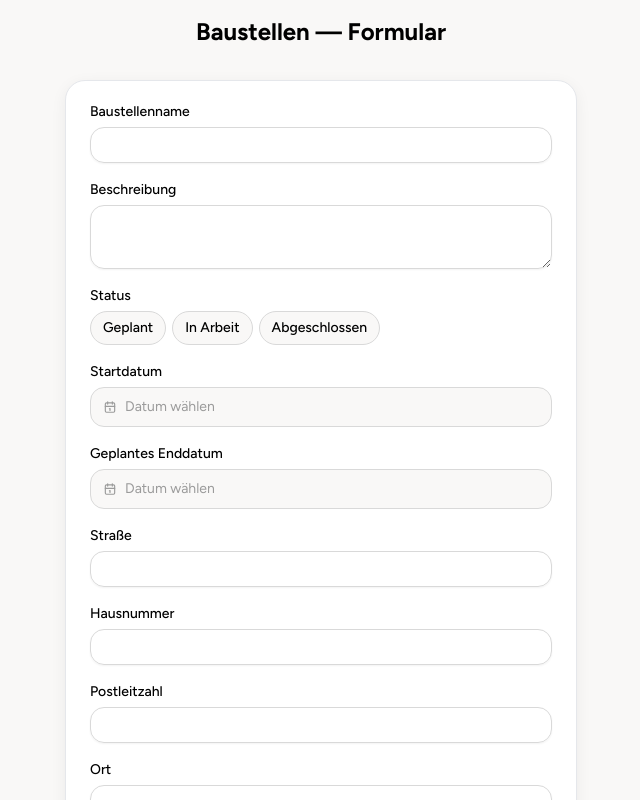
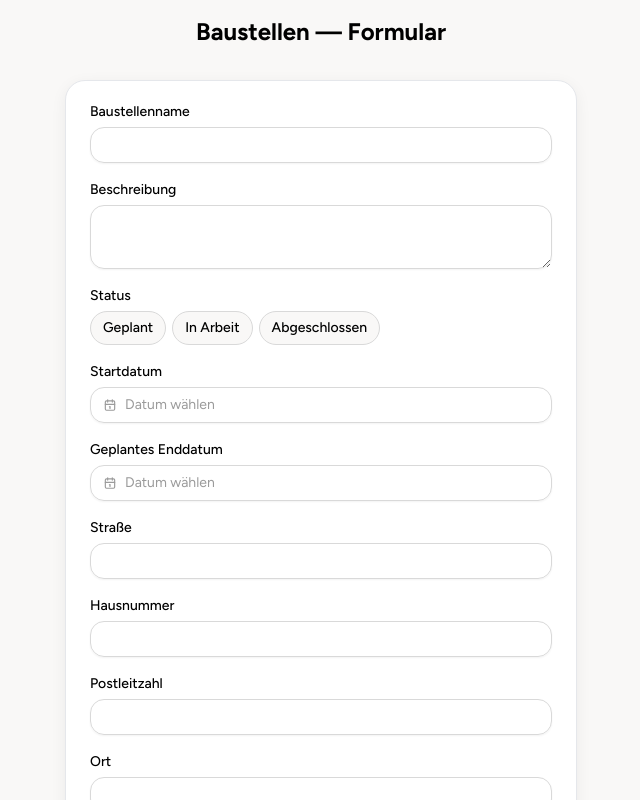
Before and after one commit to mnogodumalon/6a2c5f4e6e5b89664732f859, a React (Vite) app: page /#/public/6a2c5f0c38e206d8f43b2a0b in a window 1280 px wide. Shown: the top 800 px of the page, without its empty margins (319-959 px from the left). Built offline with nearby package versions, Linux system fonts and the light colour scheme; no server answers.

Commit message:
Klar Auto-Deploy

```diff
--- a/src/components/DatePicker.tsx
+++ b/src/components/DatePicker.tsx
@@ -97,8 +97,7 @@ export function DatePicker({
         // override. Without it the input pushes its container wider than the
         // dialog and triggers horizontal scroll on mobile.
         style={{ minWidth: 0 }}
-        className={`flex h-10 w-full min-w-0 max-w-full rounded-md border bg-background px-3 py-2 text-sm
-          ring-offset-background focus:outline-none focus:ring-2 focus:ring-ring focus:ring-offset-2
+        className={`flex h-9 w-full min-w-0 max-w-full rounded-md border bg-transparent dark:bg-input/30 px-3 py-1 text-base md:text-sm shadow-xs transition-[color,box-shadow] outline-none focus-visible:border-ring focus-visible:ring-ring/50 focus-visible:ring-[3px]
           ${invalid ? 'border-destructive' : 'border-input'}`}
         aria-invalid={invalid || undefined}
       />
@@ -152,8 +151,7 @@ export function DatePicker({
           type="button"
           aria-invalid={invalid || undefined}
           style={{ minWidth: 0 }}
-          className={`flex h-10 w-full min-w-0 max-w-full items-center gap-2 rounded-md border bg-background px-3 py-2 text-sm
-            ring-offset-background focus:outline-none focus:ring-2 focus:ring-ring focus:ring-offset-2
+          className={`flex h-9 w-full min-w-0 max-w-full items-center gap-2 rounded-md border bg-transparent dark:bg-input/30 px-3 py-1 text-base md:text-sm shadow-xs transition-[color,box-shadow] outline-none focus-visible:border-ring focus-visible:ring-ring/50 focus-visible:ring-[3px]
             ${invalid ? 'border-destructive' : 'border-input'}`}
         >
           {mode === 'datetime'
```
Also changed, not shown: .claude.json, 2 other files (tests, documents, lock files or other folders).
